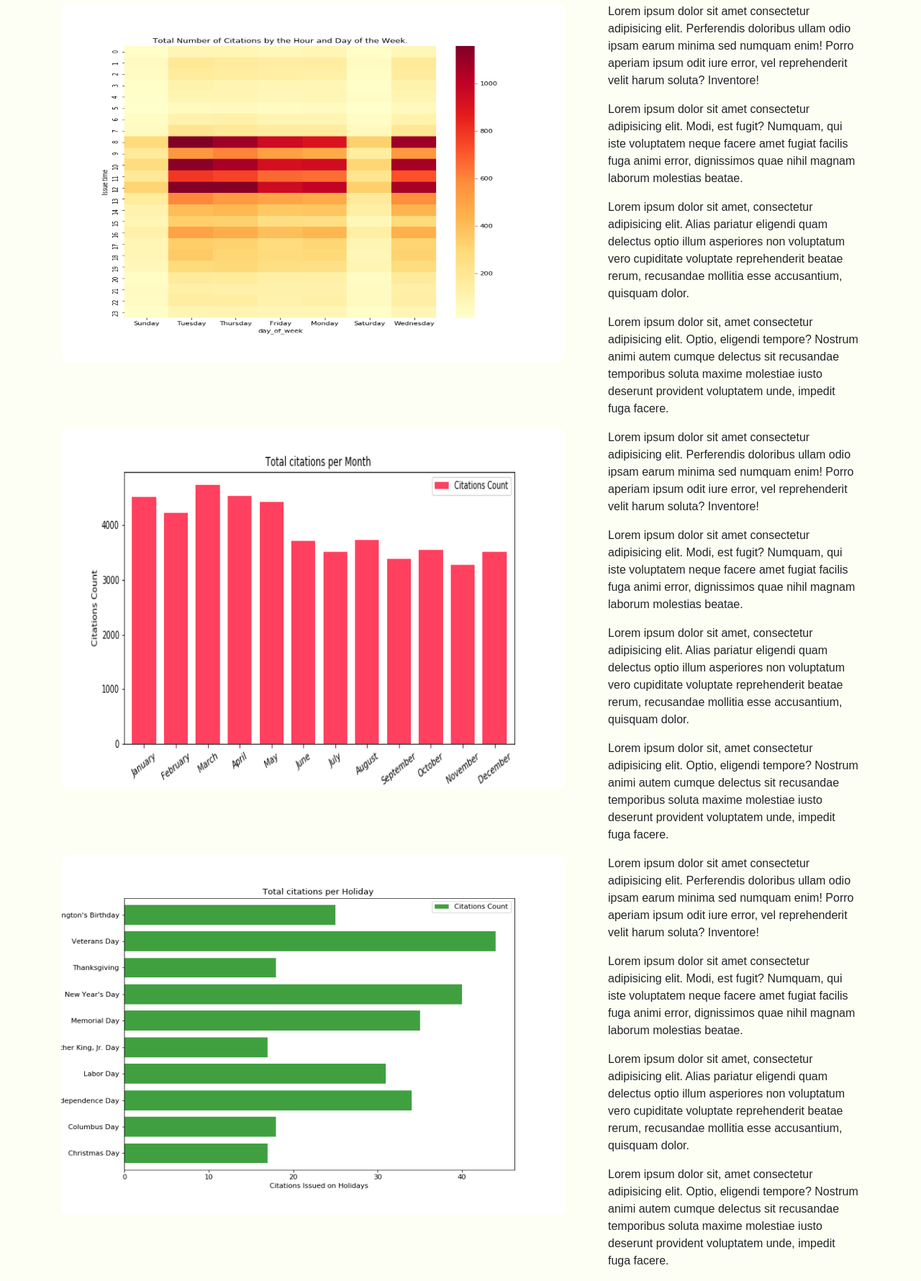
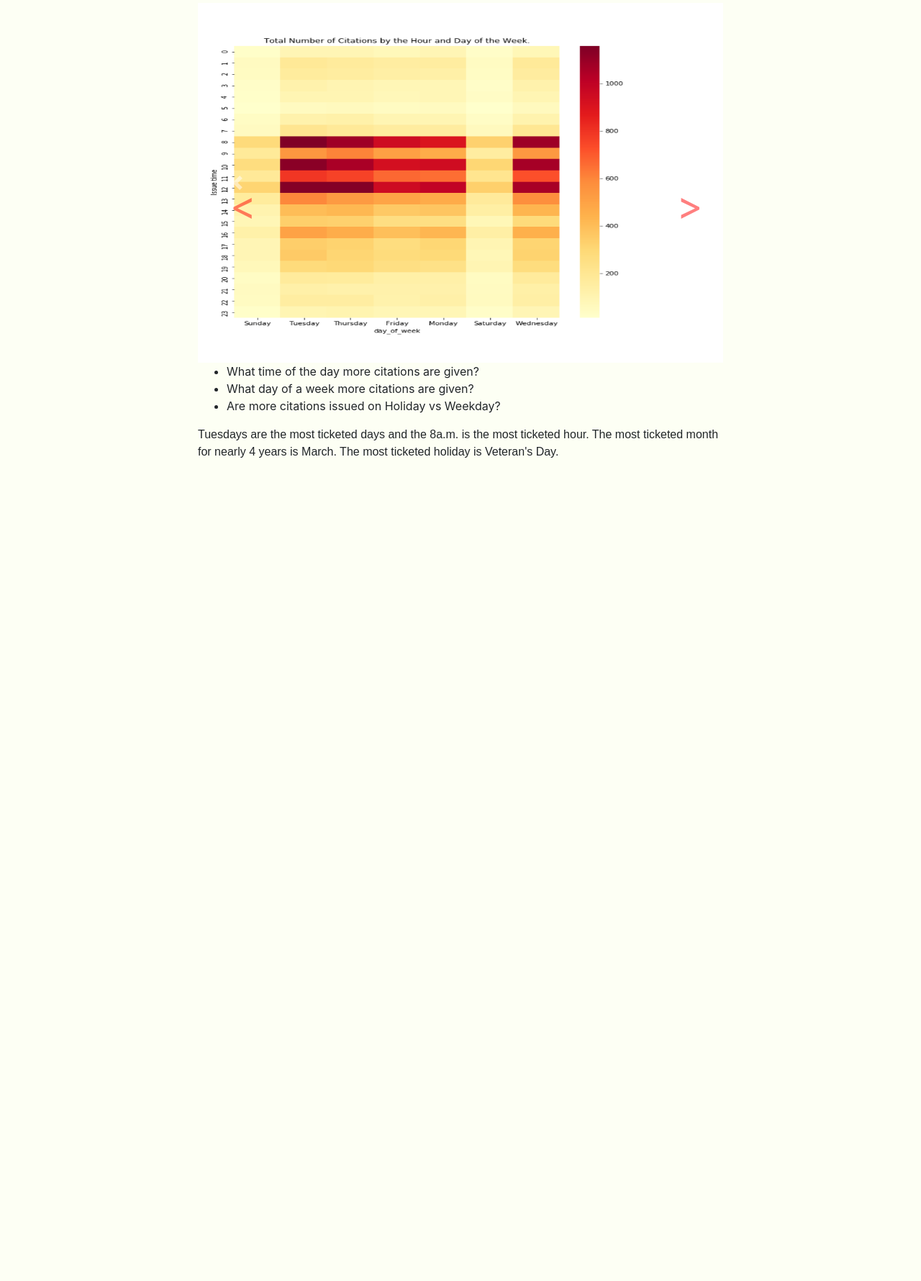
Before and after one commit to SminoFan/11-Web-Activity, a plain HTML site: page date.html in a window 1280 px wide. Shown: the part 96-1876 px from the top of the page at 72% size. After the commit the page ends 800 px from the top, so only its background shows below. Drawn offline with nearby package versions, Linux system fonts and the light colour scheme; a web font is replaced by a local one.

Commit message:
final commit

```diff
--- a/date.html
+++ b/date.html
@@ -29,12 +29,12 @@
     <nav class="navbar navbar-light" style="background-color: #f1f9ff;">
         <button type="button" class="btn btn-outline-primary">
             <li><a href="index.html">LA Parking</a></li>
-          </button>
+        </button>
         <ul class="nav justify-content-end">
             <li>
                 <div class="dropdown">
                     <button class="btn btn-primary dropdown-toggle" type="button" data-toggle="dropdown">Analyses
-                  <span class="caret"></span></button>
+                        <span class="caret"></span></button>
                     <ul class="dropdown-menu">
                         <li><a href="zipcodes.html">Zipcodes</a></li>
                         <li><a href="violations.html">Violations</a></li>
@@ -56,50 +56,52 @@
     <h1>Date & Time Analysis</h1>
     <div class="container">
         <div class="row">
+            <div class="col-md-2"></div>
             <div class="col-md-8">
-                <img id="img1" src="Images/Total_citations_DayHourHeatMap.png">
+                <div id="carouselExampleIndicators" class="carousel slide" data-ride="carousel">
+                    <ol class="carousel-indicators">
+                        <li data-target="#carouselExampleIndicators" data-slide-to="0" class="active"></li>
+                        <li data-target="#carouselExampleIndicators" data-slide-to="1"></li>
+                        <li data-target="#carouselExampleIndicators" data-slide-to="2"></li>
+                    </ol>
+                    <div class="carousel-inner">
+                        <div class="carousel-item active">
+                            <img class="d-block w-100" src="Images/Total_citations_DayHourHeatMap.png" alt="HeatMap" height="500">
+                        </div>
+                        <div class="carousel-item">
+                            <img class="d-block w-100" src="Images/Total_citations_Month.png" alt="Month Citations" height="500">
+                        </div>
+                        <div class="carousel-item">
+                            <img class="d-block w-100" src="Images/Total_citations_holiday.png" alt="Holiday Citations" height="500">
+                        </div>
+                    </div>
+                    <a class="carousel-control-prev" href="#carouselExampleIndicators" role="button" data-slide="prev">
+                        <span class="carousel-control-prev-icon" aria-hidden="false"></span>
+                        <span class="sr-only">Previous</span>
+                    </a>
+                    <a class="carousel-control-next" href="#carouselExampleIndicators" role="button" data-slide="next">
+                        <span class="carousel-control-next-icon" aria-hidden="false"></span>
+                        <span class="sr-only">Next</span>
+                    </a>
+                </div>
             </div>
-            <div class="col-md-4">
-                <p>Lorem ipsum dolor sit amet consectetur adipisicing elit. Perferendis doloribus ullam odio ipsam earum minima sed numquam enim! Porro aperiam ipsum odit iure error, vel reprehenderit velit harum soluta? Inventore!</p>
-                <p>Lorem ipsum dolor sit amet consectetur adipisicing elit. Modi, est fugit? Numquam, qui iste voluptatem neque facere amet fugiat facilis fuga animi error, dignissimos quae nihil magnam laborum molestias beatae.</p>
-                <p>Lorem ipsum dolor sit amet, consectetur adipisicing elit. Alias pariatur eligendi quam delectus optio illum asperiores non voluptatum vero cupiditate voluptate reprehenderit beatae rerum, recusandae mollitia esse accusantium, quisquam
-                    dolor.
-                </p>
-                <p>Lorem ipsum dolor sit, amet consectetur adipisicing elit. Optio, eligendi tempore? Nostrum animi autem cumque delectus sit recusandae temporibus soluta maxime molestiae iusto deserunt provident voluptatem unde, impedit fuga facere.</p>
-            </div>
+            <div class="col-md-2"></div>
         </div>
     </div>
     <div class="container">
         <div class="row">
+            <div class="col-md-2"></div>
             <div class="col-md-8">
-                <img id="img1" src="Images/Total_citations_Month.png">
+                <ul>
+                    <li> What time of the day more citations are given?</li>
+                    <li>What day of a week more citations are given? </li>
+                    <li>Are more citations issued on Holiday vs Weekday?</li>
+                </ul>
+                <p> Tuesdays are the most ticketed days and the 8a.m. is the most ticketed hour. The most ticketed month for nearly 4 years is March. The most ticketed holiday is Veteran's Day.</p>
             </div>
-            <div class="col-md-4">
-                <p>Lorem ipsum dolor sit amet consectetur adipisicing elit. Perferendis doloribus ullam odio ipsam earum minima sed numquam enim! Porro aperiam ipsum odit iure error, vel reprehenderit velit harum soluta? Inventore!</p>
-                <p>Lorem ipsum dolor sit amet consectetur adipisicing elit. Modi, est fugit? Numquam, qui iste voluptatem neque facere amet fugiat facilis fuga animi error, dignissimos quae nihil magnam laborum molestias beatae.</p>
-                <p>Lorem ipsum dolor sit amet, consectetur adipisicing elit. Alias pariatur eligendi quam delectus optio illum asperiores non voluptatum vero cupiditate voluptate reprehenderit beatae rerum, recusandae mollitia esse accusantium, quisquam
-                    dolor.
-                </p>
-                <p>Lorem ipsum dolor sit, amet consectetur adipisicing elit. Optio, eligendi tempore? Nostrum animi autem cumque delectus sit recusandae temporibus soluta maxime molestiae iusto deserunt provident voluptatem unde, impedit fuga facere.</p>
-            </div>
+            <div class="col-md-2"></div>
         </div>
     </div>
-    <div class="container">
-        <div class="row">
-            <div class="col-md-8">
-                <img id="img1" src="Images/Total_citations_holiday.png">
-            </div>
-            <div class="col-md-4">
-                <p>Lorem ipsum dolor sit amet consectetur adipisicing elit. Perferendis doloribus ullam odio ipsam earum minima sed numquam enim! Porro aperiam ipsum odit iure error, vel reprehenderit velit harum soluta? Inventore!</p>
-                <p>Lorem ipsum dolor sit amet consectetur adipisicing elit. Modi, est fugit? Numquam, qui iste voluptatem neque facere amet fugiat facilis fuga animi error, dignissimos quae nihil magnam laborum molestias beatae.</p>
-                <p>Lorem ipsum dolor sit amet, consectetur adipisicing elit. Alias pariatur eligendi quam delectus optio illum asperiores non voluptatum vero cupiditate voluptate reprehenderit beatae rerum, recusandae mollitia esse accusantium, quisquam
-                    dolor.
-                </p>
-                <p>Lorem ipsum dolor sit, amet consectetur adipisicing elit. Optio, eligendi tempore? Nostrum animi autem cumque delectus sit recusandae temporibus soluta maxime molestiae iusto deserunt provident voluptatem unde, impedit fuga facere.</p>
-            </div>
-        </div>
-    </div>
-
 </body>
 
-</html>
+</html
--- a/style.css
+++ b/style.css
@@ -44,6 +44,14 @@ table {
     background: rgb(114, 104, 156);
 }
 
-nav {
-    width: 100%;
+.carousel-control-next-icon:after {
+    content: '>';
+    font-size: 55px;
+    color: red;
 }
+
+.carousel-control-prev-icon:after {
+    content: '<';
+    font-size: 55px;
+    color: red;
+}
```
Also changed, not shown: index.html (+6 -5 lines), model.html (+9 -9 lines), violations.html (+5 -3 lines), zipcodes.html (+27 -22 lines), Images/LAStreet.jpg (added).
